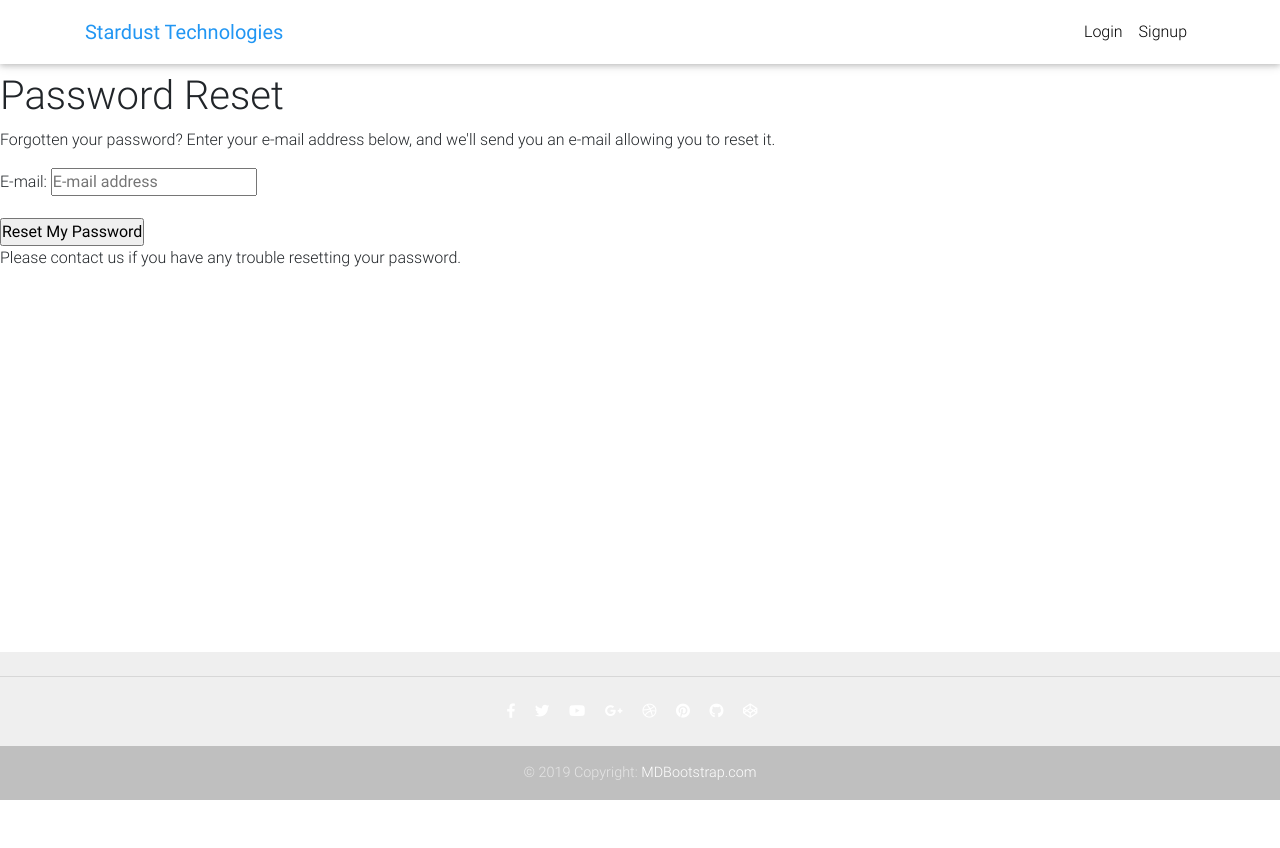
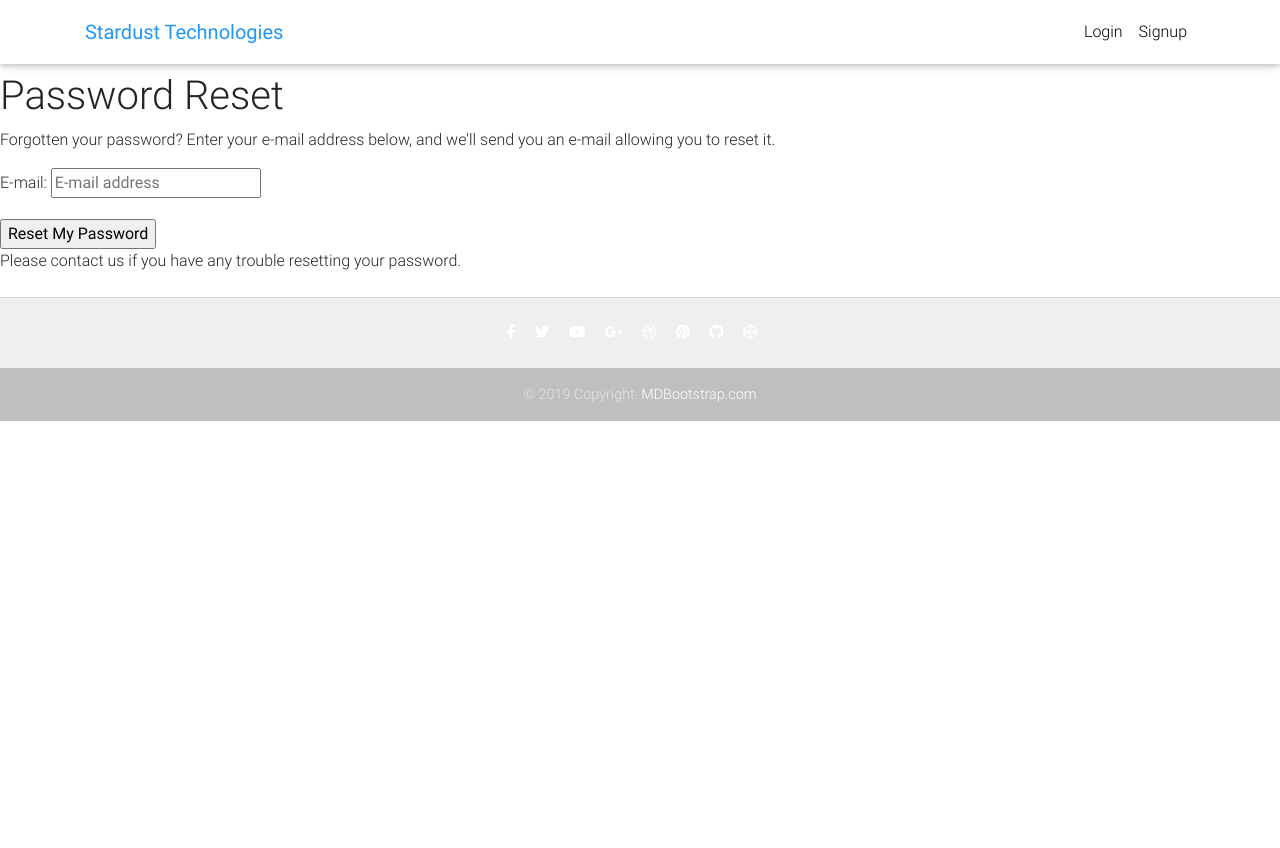
Before and after one commit to DevMilk/System_Programming_Project, a Django app: page /accounts/password/reset/ in a window 1280 px wide. Before the commit the page ends 800 px from the top, so only its background shows below. Run offline with Django 3.2, Linux system fonts and the light colour scheme; some libraries are stand-ins or nearby versions.

Commit message:
footer to default state

```diff
--- a/templates/base.html
+++ b/templates/base.html
@@ -43,17 +43,7 @@
 
 
 
-    html {
-      position:fixed;
-      padding:0;
-      margin:0;
 
-      top:0;
-      left:0;
-
-      width: 100%;
-      height: 100%;
-  }
   </style>
 </head>
 
--- a/templates/footer.html
+++ b/templates/footer.html
@@ -47,24 +47,3 @@
 
 
   </footer>
-
-   <style type="text/css">
-
-    *{
-        padding: 0;
-        margin: 0;
-    }
-
-    body {
-      /* Margin bottom by footer height */
-         margin-bottom: 60px;
-    }
-
-    footer {
-        position: absolute;
-        bottom: 0px;
-        width: 100%;
-        /* Set the fixed height of the footer here */
-
-}
-    </style>
```
Also changed, not shown: db.sqlite3.
